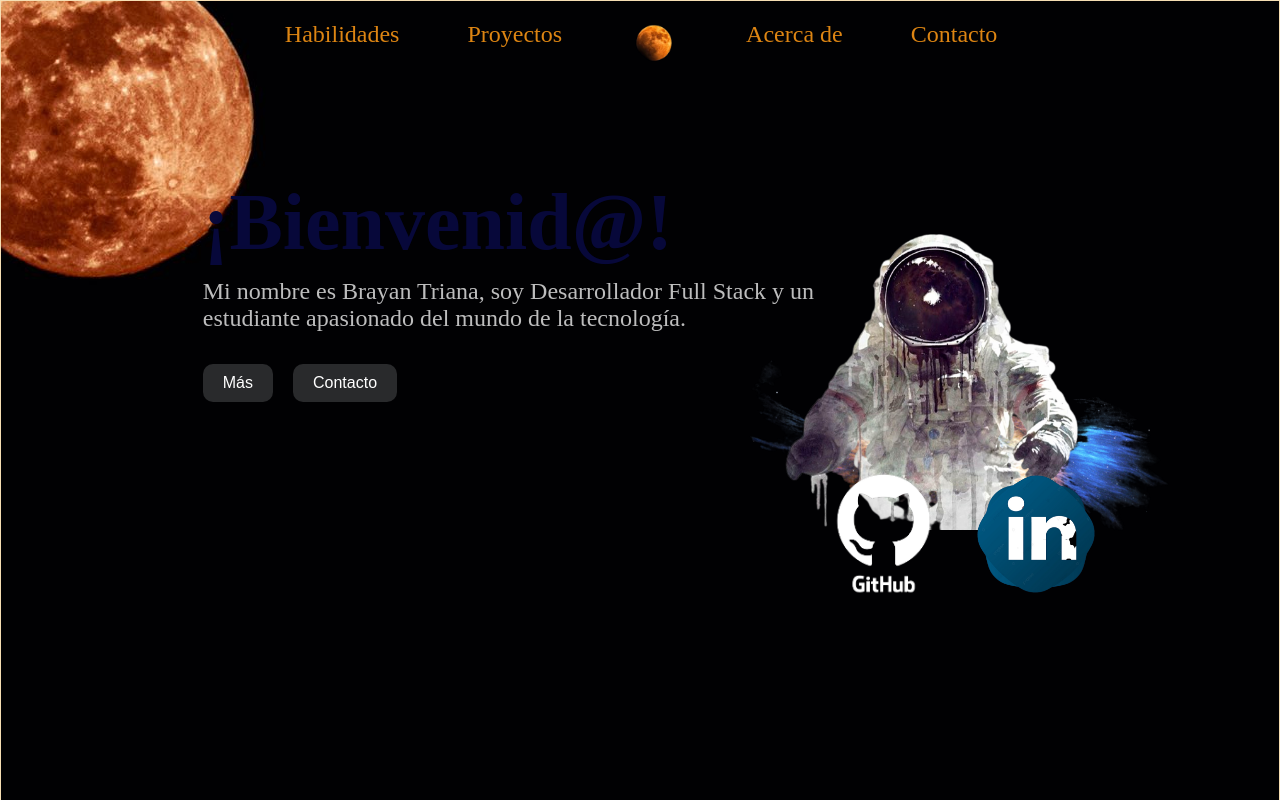
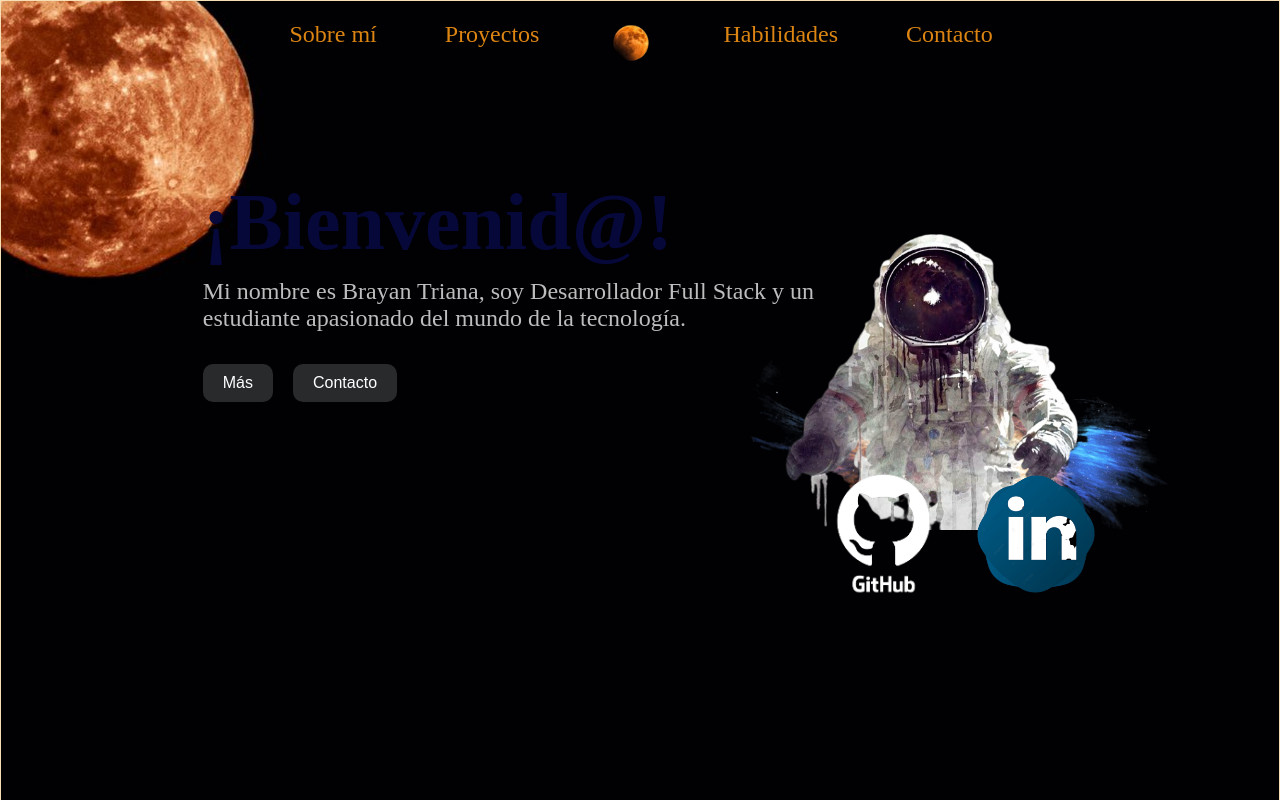
Before and after one commit to Brayanl0-o/Portfolio_V.1.0, an Angular app: page / in a window 1280 px wide. Shown: the top 800 px of the page. Built offline with nearby package versions, Linux system fonts and the light colour scheme.

Commit message:
updated > header.component.html

```diff
--- a/src/app/components/header/header.component.html
+++ b/src/app/components/header/header.component.html
@@ -1,15 +1,15 @@
 <header>
   <nav class="elemento-flotante">
     <ul>
-      <li><a href="#skills">Habilidades</a></li>
+      <li><a href="#about">Sobre mí</a></li>
       <li><a href="#projects">Proyectos</a></li>
       <li class="logo">
-        <a href=" index.html">
+        <a href="#about">
           <img src="../../../assets/images/general/5-removebg-preview-removebg-preview.png"
             style="width: 3rem; margin: auto;" alt="Logo main">
         </a>
       </li>
-      <li><a href="#about">Acerca de</a></li>
+      <li><a href="#skills">Habilidades</a></li>
       <li><a href="#contact">Contacto</a></li>
     </ul>
   </nav>
```
